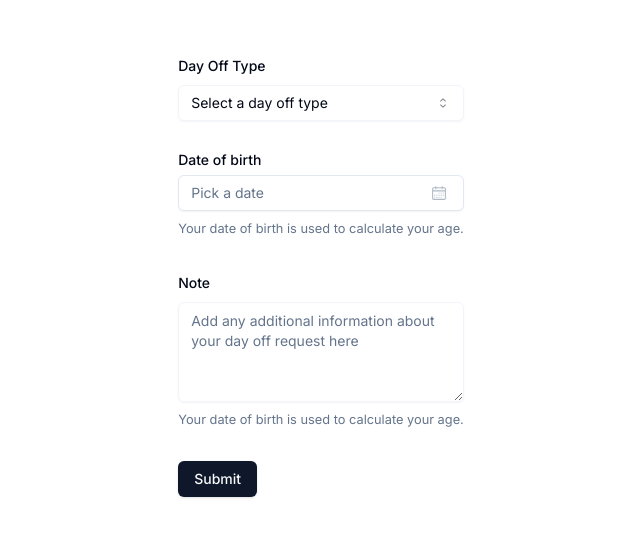
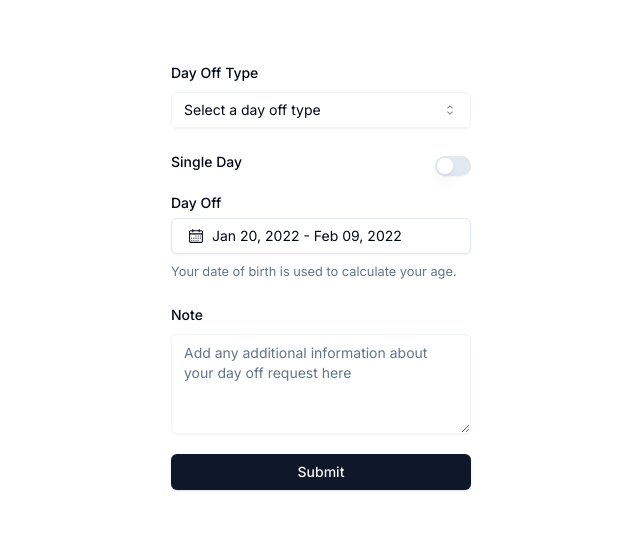
Before and after one commit to Mikoyzskie/days-off, a Next.js app: page / in a window 1280 px wide. Shown: the part 125-662 px from the top of the page, without its empty margins (319-959 px from the left). Built offline with nearby package versions, Linux system fonts and the light colour scheme.

Commit message:
added form schema

```diff
--- a/src/components/ResolvedForm.tsx
+++ b/src/components/ResolvedForm.tsx
@@ -1,11 +1,13 @@
 "use client"
 
+import { addDays, format } from "date-fns"
+import { DateRange } from "react-day-picker"
+import { useCallback, useState } from "react"
 import { zodResolver } from "@hookform/resolvers/zod"
 import { CalendarIcon } from "@radix-ui/react-icons"
-import { format } from "date-fns"
 import { useForm } from "react-hook-form"
-import { z } from "zod"
-
+import { z, ZodType } from "zod"
+import { Switch } from "@/components/ui/switch"
 import { cn } from "@/lib/utils"
 import { Button } from "@/components/ui/button"
 import { Textarea } from "@/components/ui/textarea"
@@ -33,19 +35,35 @@ import {
 } from "@/components/ui/popover"
 import { subDays } from "date-fns"
 
-const FormSchema = z.object({
-  dob: z.date({
+type FormData = {
+  startDate: Date;
+  endDate: Date;
+  date: Date;
+  description: string;
+  single: boolean;
+  type: string;
+};
+
+const FormSchema: ZodType<FormData> = z.object({
+  date: z.date({
     required_error: "A date of birth is required.",
   }),
   description: z.string(),
   type: z.string(),
-})
+  single: z.boolean(),
+  startDate: z.coerce.date().refine((data) => data > new Date(), { message: "Start date must be in the future" }),
+  endDate: z.coerce.date(),
+}).refine((data) => data.endDate > data.startDate, {
+  message: "End date cannot be earlier than start date.",
+  path: ["endDate"],
+});
 
 export function CalendarForm() {
-
-  // const handleDateChange = (e) => {
-
-  // }
+  const [isSingleDay, setIsSingleDay] = useState(false)
+  const [date, setDate] = useState<DateRange | undefined>({
+    from: new Date(2022, 0, 20),
+    to: addDays(new Date(2022, 0, 20), 20),
+  })
 
   const form = useForm<z.infer<typeof FormSchema>>({
     resolver: zodResolver(FormSchema),
@@ -53,15 +71,18 @@ export function CalendarForm() {
   const today = new Date()
   const minDate = subDays(today, 1)
 
-  function onSubmit(data: z.infer<typeof FormSchema>) {
+  const onSubmit = (data: z.infer<typeof FormSchema>) => {
     console.log(JSON.stringify(data, null, 2));
-    console.log(minDate);
   }
+
+  const handleSingleChange = useCallback(() => {
+    setIsSingleDay(!isSingleDay)
+  }, [isSingleDay])
 
   return (
     <div className="flex justify-center items-center min-h-screen bg-background">
       <Form {...form}>
-        <form onSubmit={form.handleSubmit(onSubmit)} className="space-y-8">
+        <form onSubmit={form.handleSubmit(onSubmit)} className="space-y-5">
           <FormField
             control={form.control}
             name="type"
@@ -85,10 +106,27 @@ export function CalendarForm() {
           />
           <FormField
             control={form.control}
-            name="dob"
+            name="single"
+            render={() => (
+              <FormItem className="flex items-center justify-between">
+                <FormLabel>Single Day</FormLabel>
+                <FormControl>
+                  <Switch
+                    id="singleDay"
+                    checked={isSingleDay}
+                    onCheckedChange={handleSingleChange}
+                  />
+                </FormControl>
+              </FormItem>
+            )}
+          />
+          {isSingleDay ?
+            <FormField
+              control={form.control}
+              name="date"
               render={({ field }) => (
                 <FormItem className="flex flex-col">
-                <FormLabel>Date of birth</FormLabel>
+                  <FormLabel>Day Off</FormLabel>
                   <Popover>
                     <PopoverTrigger asChild>
                       <FormControl>
@@ -113,7 +151,6 @@ export function CalendarForm() {
                         mode="single"
                         selected={field.value}
                         onSelect={field.onChange}
-
                         disabled={(date) => date < minDate}
                         initialFocus
                       />
@@ -126,6 +163,58 @@ export function CalendarForm() {
                 </FormItem>
               )}
             />
+            :
+            <FormField
+              control={form.control}
+              name="date"
+              render={({ field }) => (
+                <FormItem className="flex flex-col">
+                  <FormLabel>Day Off</FormLabel>
+                  <Popover>
+                    <PopoverTrigger asChild>
+                      <Button
+                        id="date"
+                        variant={"outline"}
+                        className={cn(
+                          "w-[300px] justify-start text-left font-normal",
+                          !date && "text-muted-foreground"
+                        )}
+                      >
+                        <CalendarIcon className="mr-2 h-4 w-4" />
+                        {date?.from ? (
+                          date.to ? (
+                            <>
+                              {format(date.from, "LLL dd, y")} -{" "}
+                              {format(date.to, "LLL dd, y")}
+                            </>
+                          ) : (
+                            format(date.from, "LLL dd, y")
+                          )
+                        ) : (
+                          <span>Pick a date</span>
+                        )}
+                      </Button>
+                    </PopoverTrigger>
+                    <PopoverContent className="w-auto p-0" align="start">
+                      <Calendar
+                        initialFocus
+                        mode="range"
+                        defaultMonth={date?.from}
+                        selected={date}
+                        onSelect={setDate}
+                        numberOfMonths={2}
+                      />
+                    </PopoverContent>
+                  </Popover>
+                  <FormDescription>
+                    Your date of birth is used to calculate your age.
+                  </FormDescription>
+                  <FormMessage />
+                </FormItem>
+              )}
+            />
+
+          }
           <FormField
             control={form.control}
             name="description"
@@ -139,15 +228,11 @@ export function CalendarForm() {
                   placeholder="Add any additional information about your day off request here"
                   className="min-h-[100px] border-accent"
                 />
-
-                <FormDescription>
-                  Your date of birth is used to calculate your age.
-                </FormDescription>
                 <FormMessage />
               </FormItem>
             )}
           />
-          <Button type="submit">Submit</Button>
+          <Button type="submit" className="w-full">Submit</Button>
         </form>
       </Form>
     </div>
```
Lines whose indentation alone changed are shown as unchanged.
